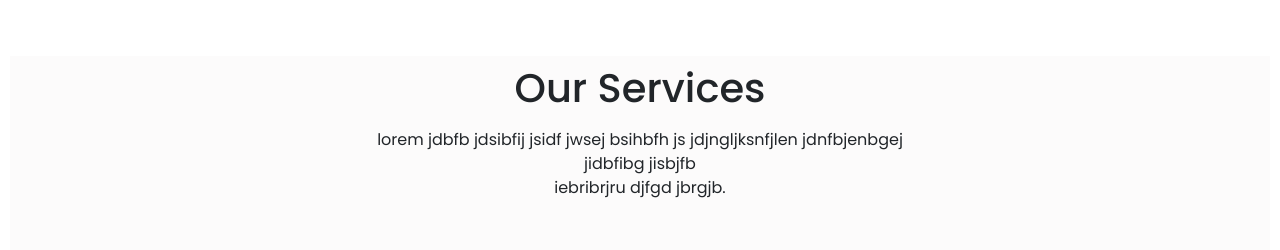
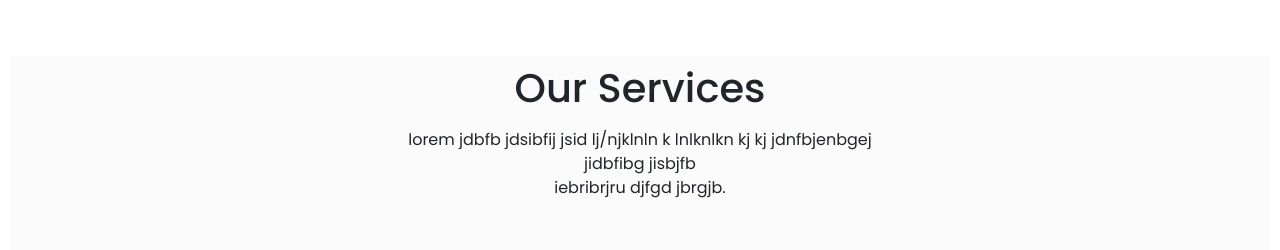
Before and after one commit to Sam-Tech-Ideas/Boostrap_Hospital_Site, a plain HTML site: page index.html in a window 1280 px wide. Shown: the part 1280-1530 px from the top of the page. Drawn offline with nearby package versions, Linux system fonts and the light colour scheme.

Commit message:
Update index.html

```diff
--- a/index.html
+++ b/index.html
@@ -72,7 +72,7 @@
         <section id="header-serv">
             <div class="header-services mt-5">
                 <h1 class="text-lg py-2">Our Services</h1>
-                <p>lorem jdbfb jdsibfij jsidf jwsej bsihbfh js jdjngljksnfjlen jdnfbjenbgej <br>jidbfibg jisbjfb <br>iebribrjru djfgd jbrgjb.</p>
+                <p>lorem jdbfb jdsibfij jsid lj/njklnln k lnlknlkn kj kj jdnfbjenbgej <br>jidbfibg jisbjfb <br>iebribrjru djfgd jbrgjb.</p>
             </div>
             <div class="row row-cols-1 row-cols-md-3 g-4 mt-3 m-2 p-5">
                 <div class="col p-2">
```
